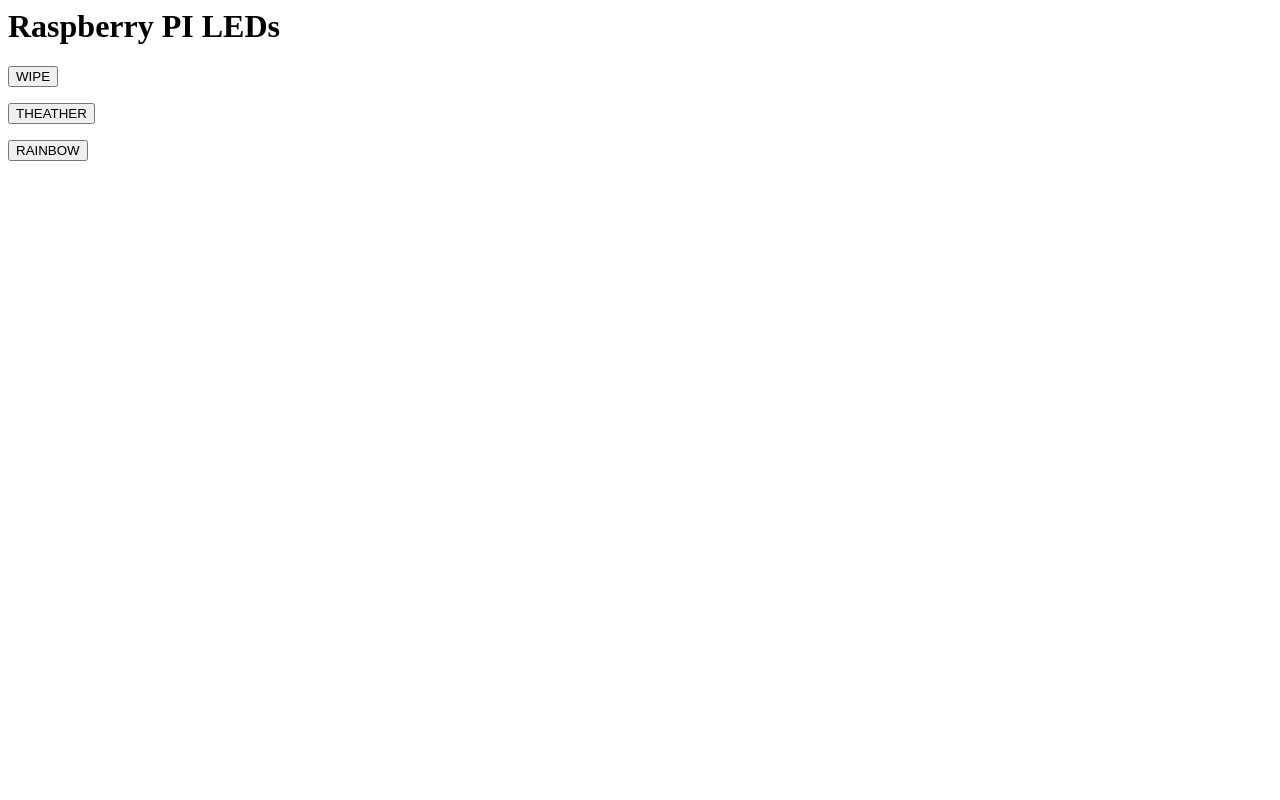
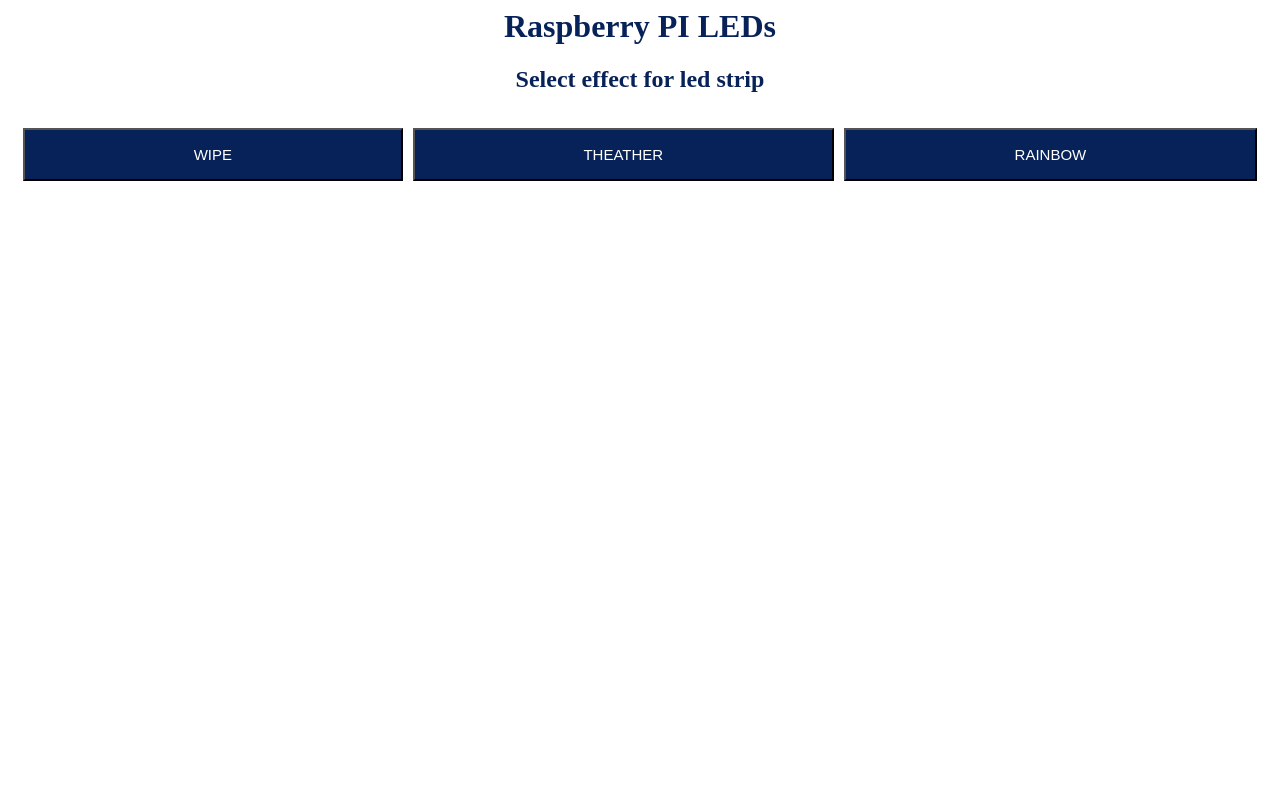
Before and after one commit to karlmatti/led-strip-control-through-web, a Flask app: page / in a window 1280 px wide. Run offline with Flask 2, Linux system fonts and the light colour scheme.

Commit message:
Add style

```diff
--- a/templates/form.html
+++ b/templates/form.html
@@ -1,10 +1,73 @@
+<html>
+<header>
+    <title>LED STRIP CONTROLLER</title>
+    <link rel="stylesheet" href="https://cdnjs.cloudflare.com/ajax/libs/font-awesome/4.7.0/css/font-awesome.min.css">
+    <meta name="viewport" content="width=device-width, initial-scale=1">
+    <style>
+        body {
+            color: #072258;
+            text-align: center;
+        }
+        button {
+            color: white;
+            font-size: 15px;
+            background-color: #072258;
+            height: 100%;
+            width: 100%;
+        }
+        .grid-container {
+            display: grid;
+            grid-template-columns: auto auto auto;
+            padding: 10px;
+        }
+        .grid-item {
+            padding: 5px;
+            font-size: 30px;
+            text-align: center;
+        }
+        .fa {
+            margin-left: -12px;
+            margin-right: 8px;
+        }
+    </style>
+</header>
+<body>
 <h1>Raspberry PI LEDs</h1>
+<h2>Select effect for led strip</h2>
+<div class="grid-container">
+    <div class="grid-item">
         <form action="/show/wipe" method="POST">
-    <button type="submit">WIPE</button>
+            <button id="wipe" type="submit">WIPE</button>
         </form>
+    </div>
+
+    <div class="grid-item">
         <form action="/show/theather" method="POST">
-    <button type="submit">THEATHER</button>
+            <button id="theather" type="submit">THEATHER</button>
         </form>
+    </div>
+
+    <div class="grid-item">
         <form action="/show/rainbow" method="POST">
-    <button type="submit">RAINBOW</button>
+            <button id="rainbow" type="submit">RAINBOW</button>
         </form>
+    </div>
+</div>
+ <script>
+        function toggleLoadingIcon(buttonId) {
+            const button = document.getElementById(buttonId);
+            button.innerHTML = '';
+            if (button.childElementCount === 0) {
+                const loadingIcon = document.createElement("i");
+                loadingIcon.className = "fa fa-spinner fa-spin";
+                button.appendChild(loadingIcon)
+            }
+            button.innerHTML += buttonId.toUpperCase();
+        }
+
+        document.getElementById("wipe").onclick = () => toggleLoadingIcon("wipe");
+        document.getElementById("theather").onclick = () => toggleLoadingIcon("theather");
+        document.getElementById("rainbow").onclick = () => toggleLoadingIcon("rainbow");
+    </script>
+</body>
+</html>
```
Lines whose indentation alone changed are shown as unchanged.
